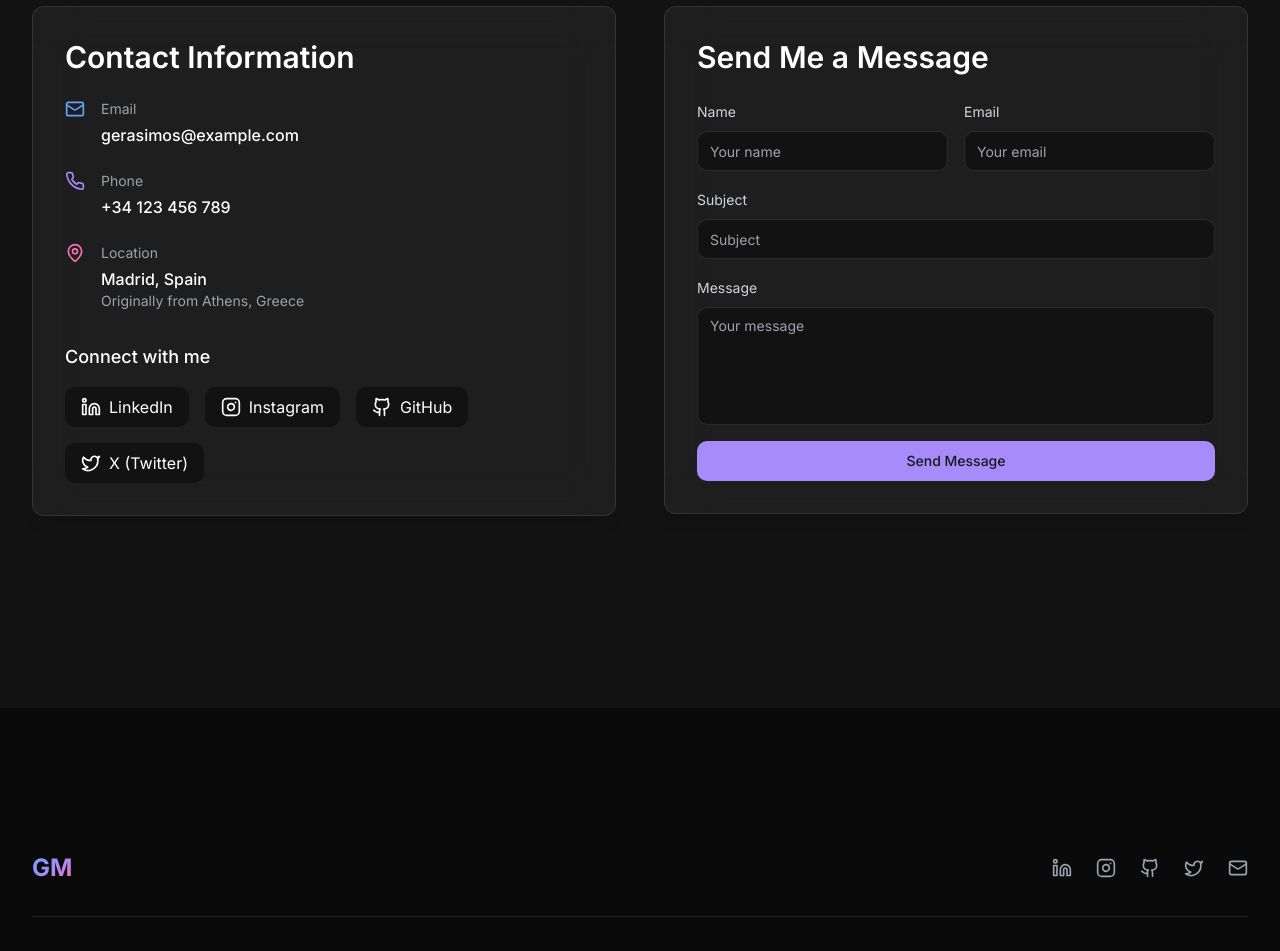
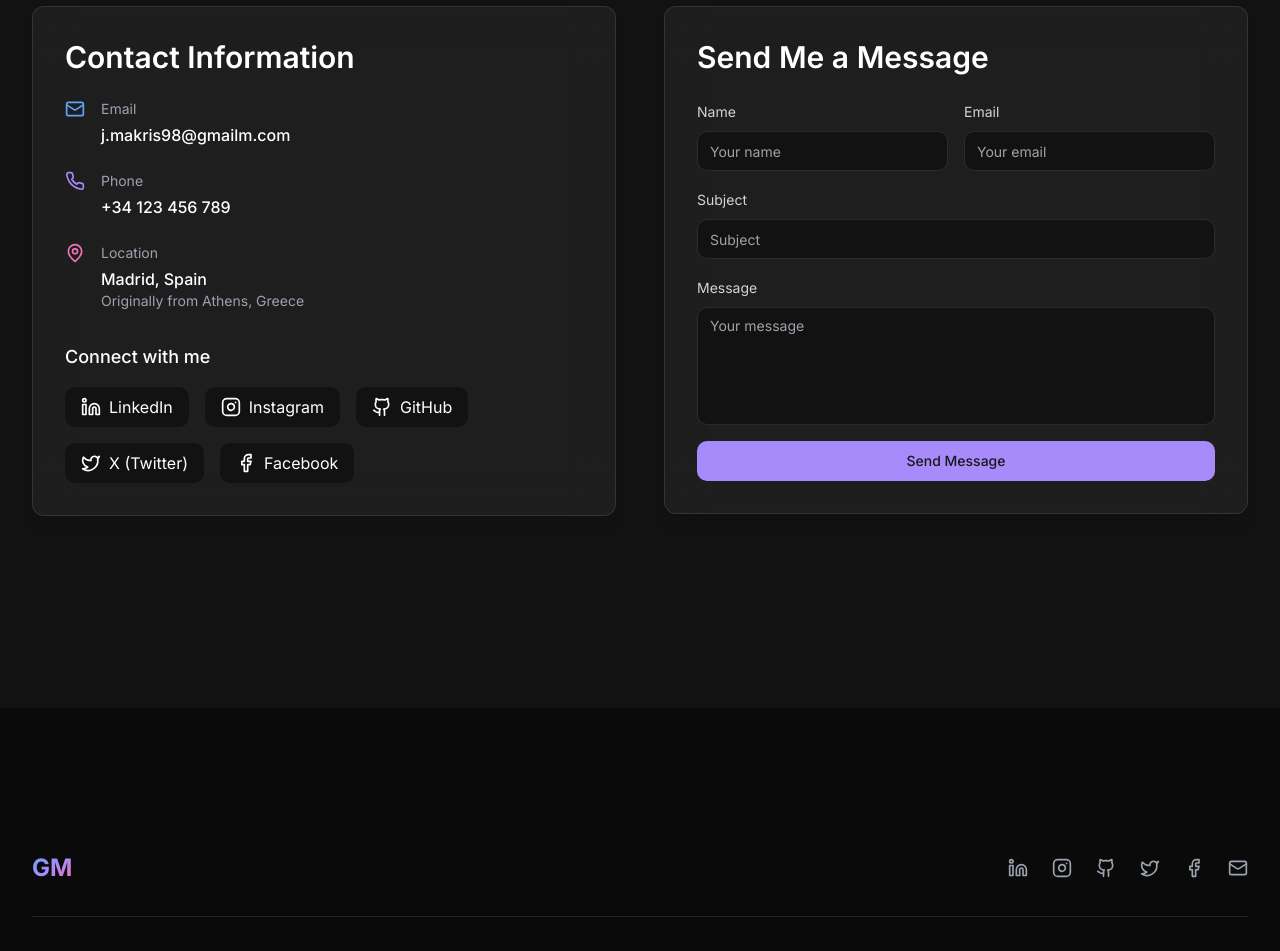
Before and after one commit to gerasimosmakris98/gerasimosmakris, a React (Vite) app: page / in a window 1280 px wide. Shown: the part 4640-5591 px from the top of the page. Built offline with nearby package versions, Linux system fonts and the light colour scheme.

Commit message:
Add social media links
Added user's social media links to the footer and contact section. Also, added an email link.

```diff
--- a/src/components/ContactSection.tsx
+++ b/src/components/ContactSection.tsx
@@ -1,7 +1,7 @@
 
 import React from 'react';
 import { motion } from 'framer-motion';
-import { Mail, Phone, MapPin, Linkedin, Instagram, Github, Twitter } from 'lucide-react';
+import { Mail, Phone, MapPin, Linkedin, Instagram, Github, Twitter, Facebook } from 'lucide-react';
 import { Button } from '@/components/ui/button';
 import { Input } from '@/components/ui/input';
 import { Textarea } from '@/components/ui/textarea';
@@ -15,10 +15,11 @@ const ContactSection = () => {
   };
 
   const socialLinks = [
-    { icon: <Linkedin className="w-5 h-5" />, label: "LinkedIn", href: "https://linkedin.com" },
-    { icon: <Instagram className="w-5 h-5" />, label: "Instagram", href: "https://instagram.com" },
-    { icon: <Github className="w-5 h-5" />, label: "GitHub", href: "https://github.com" },
-    { icon: <Twitter className="w-5 h-5" />, label: "X (Twitter)", href: "https://twitter.com" },
+    { icon: <Linkedin className="w-5 h-5" />, label: "LinkedIn", href: "https://linkedin.com/in/gerasimosmakris/" },
+    { icon: <Instagram className="w-5 h-5" />, label: "Instagram", href: "https://instagram.com/gerasimos.makris/" },
+    { icon: <Github className="w-5 h-5" />, label: "GitHub", href: "https://github.com/gerasimosmakris98" },
+    { icon: <Twitter className="w-5 h-5" />, label: "X (Twitter)", href: "https://x.com/gerasimos_m1998/" },
+    { icon: <Facebook className="w-5 h-5" />, label: "Facebook", href: "https://www.facebook.com/makris.gerasimos/" },
   ];
 
   return (
@@ -51,7 +52,7 @@ const ContactSection = () => {
                   <Mail className="w-5 h-5 mr-4 text-highlight-blue" />
                   <div>
                     <p className="text-sm text-gray-400 mb-1">Email</p>
-                    <p className="font-medium">gerasimos@example.com</p>
+                    <p className="font-medium">j.makris98@gmailm.com</p>
                   </div>
                 </div>
 
--- a/src/components/Footer.tsx
+++ b/src/components/Footer.tsx
@@ -1,6 +1,6 @@
 
 import React from 'react';
-import { Linkedin, Instagram, Github, Twitter, Mail } from 'lucide-react';
+import { Linkedin, Instagram, Github, Twitter, Facebook, Mail } from 'lucide-react';
 
 const Footer = () => {
   const currentYear = new Date().getFullYear();
@@ -12,23 +12,27 @@ const Footer = () => {
           <a href="#" className="text-2xl font-bold text-gradient mb-4 md:mb-0 transition-transform hover:scale-110">GM</a>
 
           <div className="flex space-x-6">
-            <a href="https://linkedin.com" target="_blank" rel="noopener noreferrer" aria-label="LinkedIn"
+            <a href="https://linkedin.com/in/gerasimosmakris/" target="_blank" rel="noopener noreferrer" aria-label="LinkedIn"
                className="transform transition-all duration-300 hover:scale-125">
               <Linkedin className="h-5 w-5 text-gray-400 hover:text-highlight-blue transition-colors" />
             </a>
-            <a href="https://instagram.com" target="_blank" rel="noopener noreferrer" aria-label="Instagram"
+            <a href="https://instagram.com/gerasimos.makris/" target="_blank" rel="noopener noreferrer" aria-label="Instagram"
                className="transform transition-all duration-300 hover:scale-125">
               <Instagram className="h-5 w-5 text-gray-400 hover:text-highlight-pink transition-colors" />
             </a>
-            <a href="https://github.com" target="_blank" rel="noopener noreferrer" aria-label="GitHub"
+            <a href="https://github.com/gerasimosmakris98" target="_blank" rel="noopener noreferrer" aria-label="GitHub"
                className="transform transition-all duration-300 hover:scale-125">
               <Github className="h-5 w-5 text-gray-400 hover:text-white transition-colors" />
             </a>
-            <a href="https://twitter.com" target="_blank" rel="noopener noreferrer" aria-label="X (Twitter)"
+            <a href="https://x.com/gerasimos_m1998/" target="_blank" rel="noopener noreferrer" aria-label="X (Twitter)"
                className="transform transition-all duration-300 hover:scale-125">
               <Twitter className="h-5 w-5 text-gray-400 hover:text-highlight-blue transition-colors" />
             </a>
-            <a href="mailto:contact@gerasimosmakris.com" target="_blank" rel="noopener noreferrer" aria-label="Email"
+            <a href="https://www.facebook.com/makris.gerasimos/" target="_blank" rel="noopener noreferrer" aria-label="Facebook"
+               className="transform transition-all duration-300 hover:scale-125">
+              <Facebook className="h-5 w-5 text-gray-400 hover:text-highlight-blue transition-colors" />
+            </a>
+            <a href="mailto:j.makris98@gmailm.com" target="_blank" rel="noopener noreferrer" aria-label="Email"
                className="transform transition-all duration-300 hover:scale-125">
               <Mail className="h-5 w-5 text-gray-400 hover:text-highlight-purple transition-colors" />
             </a>
```
